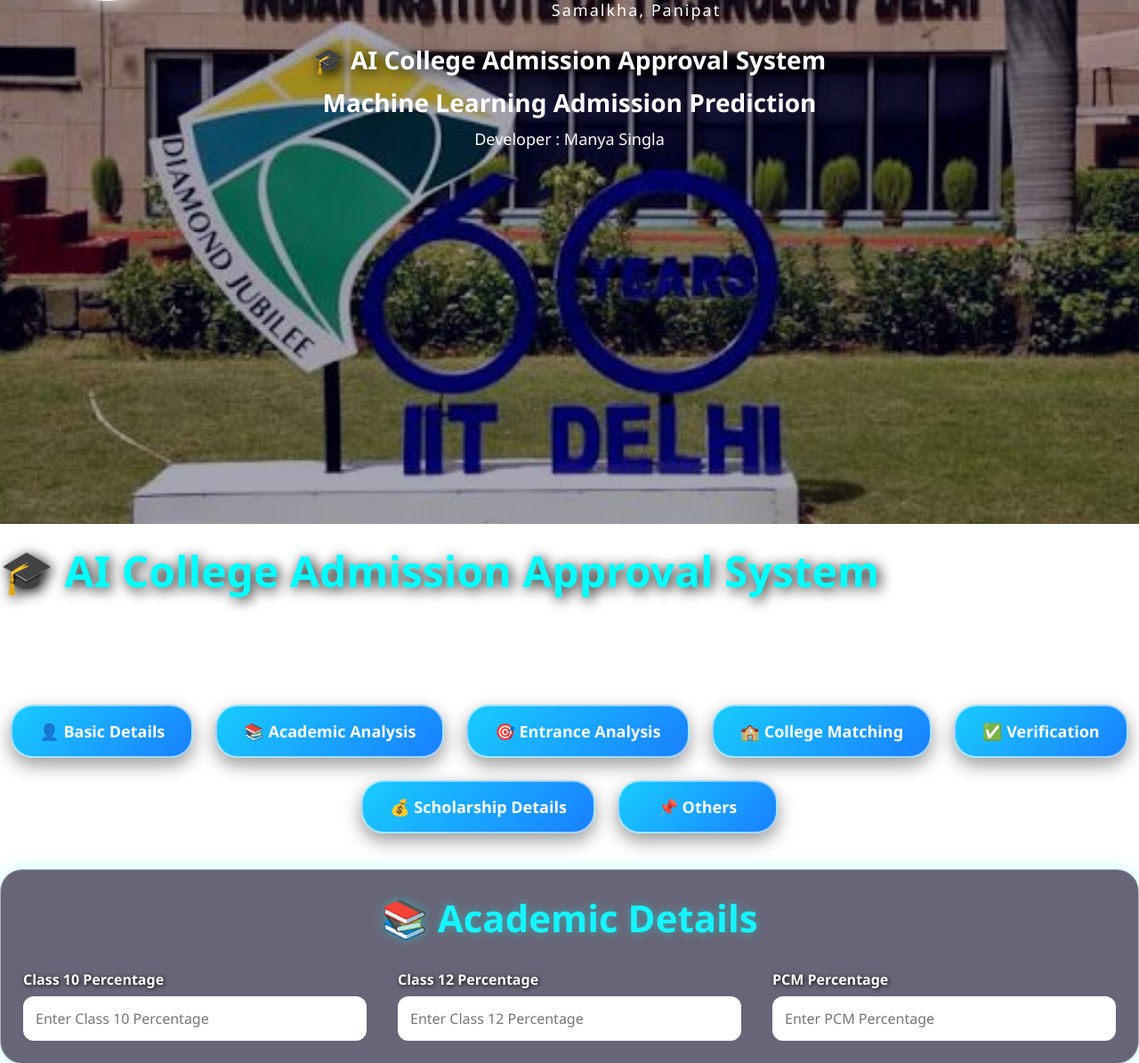
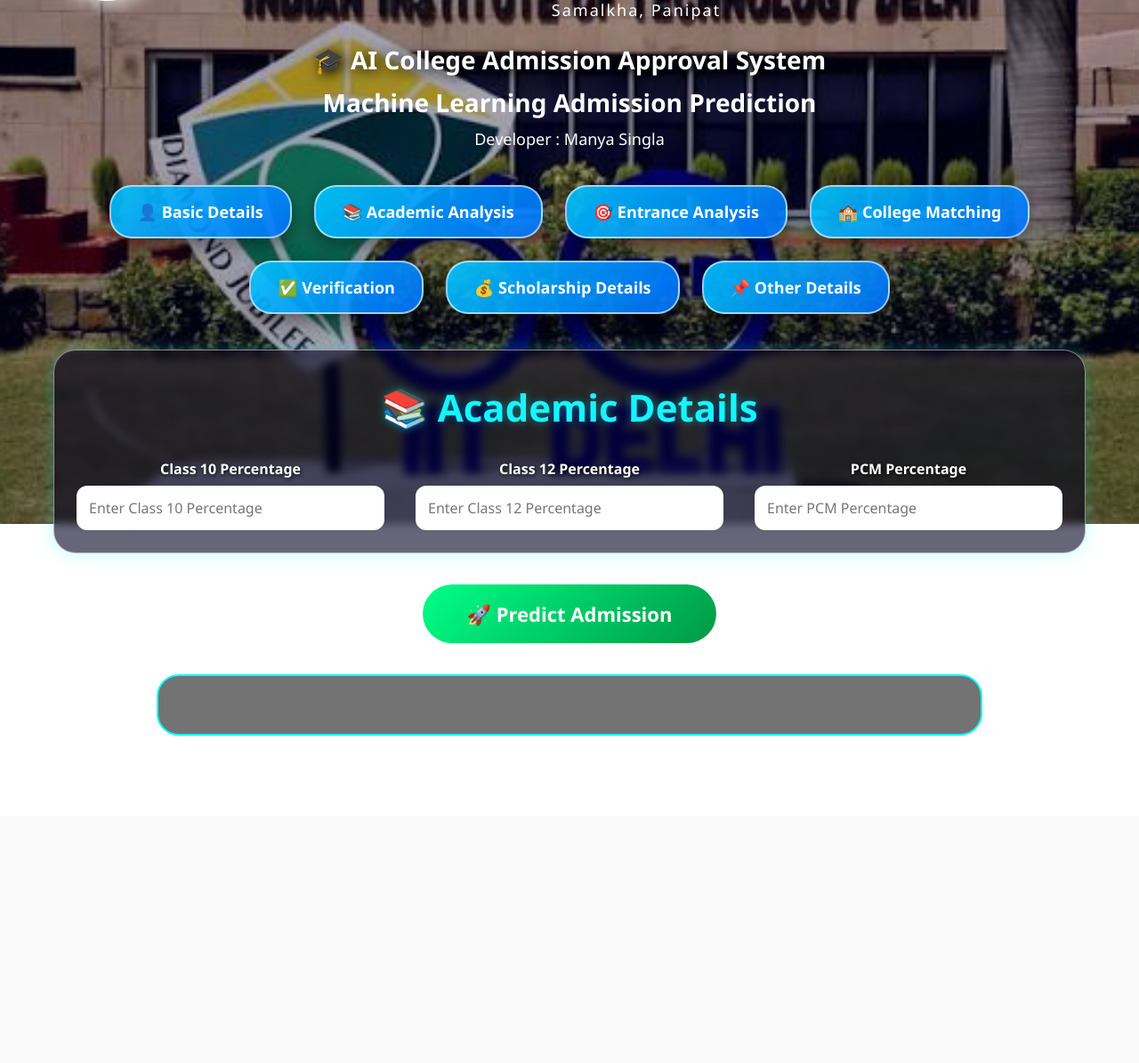
Before and after one commit to Manya2507/College-Admission-Approval-System, a Flask app: page / in a window 1280 px wide. Shown: the part 211-1406 px from the top of the page at 89% size. After the commit the page ends 1038 px from the top, so only its background shows below. Run offline with Flask 3, Linux system fonts and the light colour scheme.

Commit message:
Update index.html

```diff
--- a/templates/index.html
+++ b/templates/index.html
@@ -33,15 +33,22 @@ AI College Admission System
 class="college-logo">
 
 
+
 <div>
 
+
 <h1 class="college-name">
+
 Panipat Institute Of Engineering And Technology
+
 </h1>
 
 
+
 <p class="college-subtitle">
+
 Samalkha, Panipat
+
 </p>
 
 
@@ -49,7 +56,6 @@ Samalkha, Panipat
 
 
 </div>
-
 
 
 <!-- ==========================
@@ -64,13 +70,11 @@ Samalkha, Panipat
 </h2>
 
 
-
 <h3 class="project-subtitle">
 
 Machine Learning Admission Prediction
 
 </h3>
-
 
 
 <p class="developer-name">
@@ -79,25 +83,6 @@ Developer : Manya Singla
 
 </p>
 
-
-</div>
-    </div>
-
-    <h1 class="project-title">
-        🎓 AI College Admission Approval System
-    </h1>
-
-    <h2>
-        Machine Learning Admission Prediction
-    </h2>
-
-    <p class="developer-name">
-        Developer : <strong>Manya Singla</strong>
-    </p>
-
-</div>
-
-</div>
 
  <!-- ============================= -->
 <!-- STUDENT DETAILS BUTTONS -->
@@ -112,9 +97,11 @@ Developer : Manya Singla
 </button>
 
 
+
 <button onclick="showSection('academic')">
 📚 Academic Analysis
 </button>
+
 
 
 <button onclick="showSection('entrance')">
@@ -122,9 +109,11 @@ Developer : Manya Singla
 </button>
 
 
+
 <button onclick="showSection('college')">
 🏫 College Matching
 </button>
+
 
 
 <button onclick="showSection('verification')">
@@ -132,17 +121,19 @@ Developer : Manya Singla
 </button>
 
 
+
 <button onclick="showSection('extra')">
 💰 Scholarship Details
 </button>
 
+
+
 <button onclick="showSection('others')">
-📌 Others
+📌 Other Details
 </button>
 
 
 </div>
-
 
 
 
@@ -387,15 +378,18 @@ Developer : Manya Singla
 
 <div id="extra" class="section hidden">
 
+
 <h2>
 💰 Scholarship Details
 </h2>
+
 
 
 <div class="grid">
 
 
 <div class="form-group">
+
 
 <label>
 Scholarship Applied
@@ -404,8 +398,11 @@ Scholarship Applied
 
 <select id="Scholarship_Applied">
 
+
 <option>Yes</option>
+
 <option>No</option>
+
 
 </select>
 
@@ -415,7 +412,9 @@ Scholarship Applied
 
 
 
+
 <div class="form-group">
+
 
 <label>
 Scholarship Eligibility
@@ -459,6 +458,7 @@ Scholarship Eligibility
 
 <div class="form-group">
 
+
 <label>
 Hostel Required
 </label>
@@ -466,9 +466,11 @@ Hostel Required
 
 <select id="Hostel_Required">
 
+
 <option>Yes</option>
 
 <option>No</option>
+
 
 </select>
 
@@ -478,7 +480,9 @@ Hostel Required
 
 
 
+
 <div class="form-group">
+
 
 <label>
 Admission Probability
@@ -496,6 +500,7 @@ placeholder="Enter Admission Probability">
 
 
 <div class="form-group">
+
 
 <label>
 Tuition Fee
```
